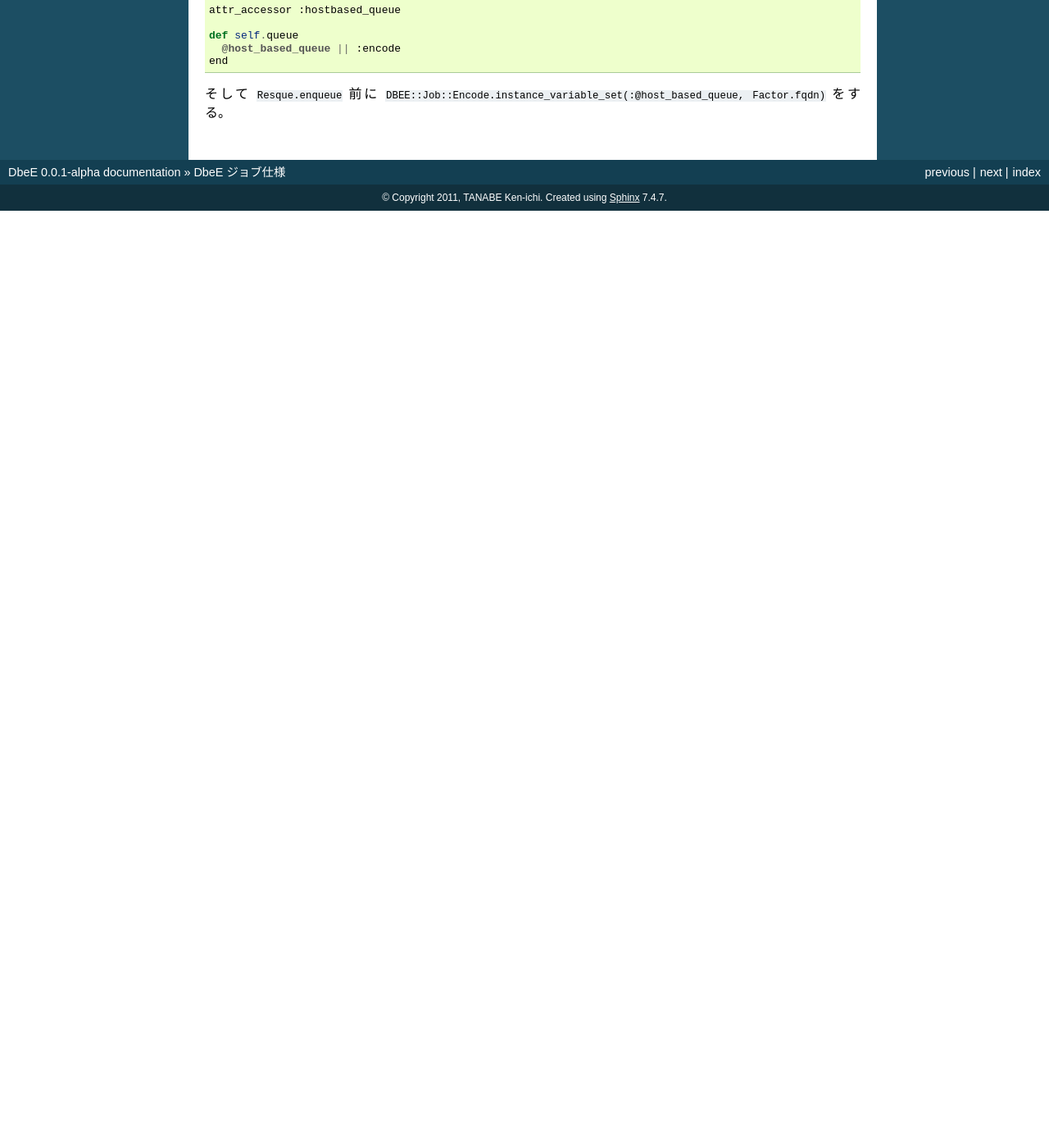
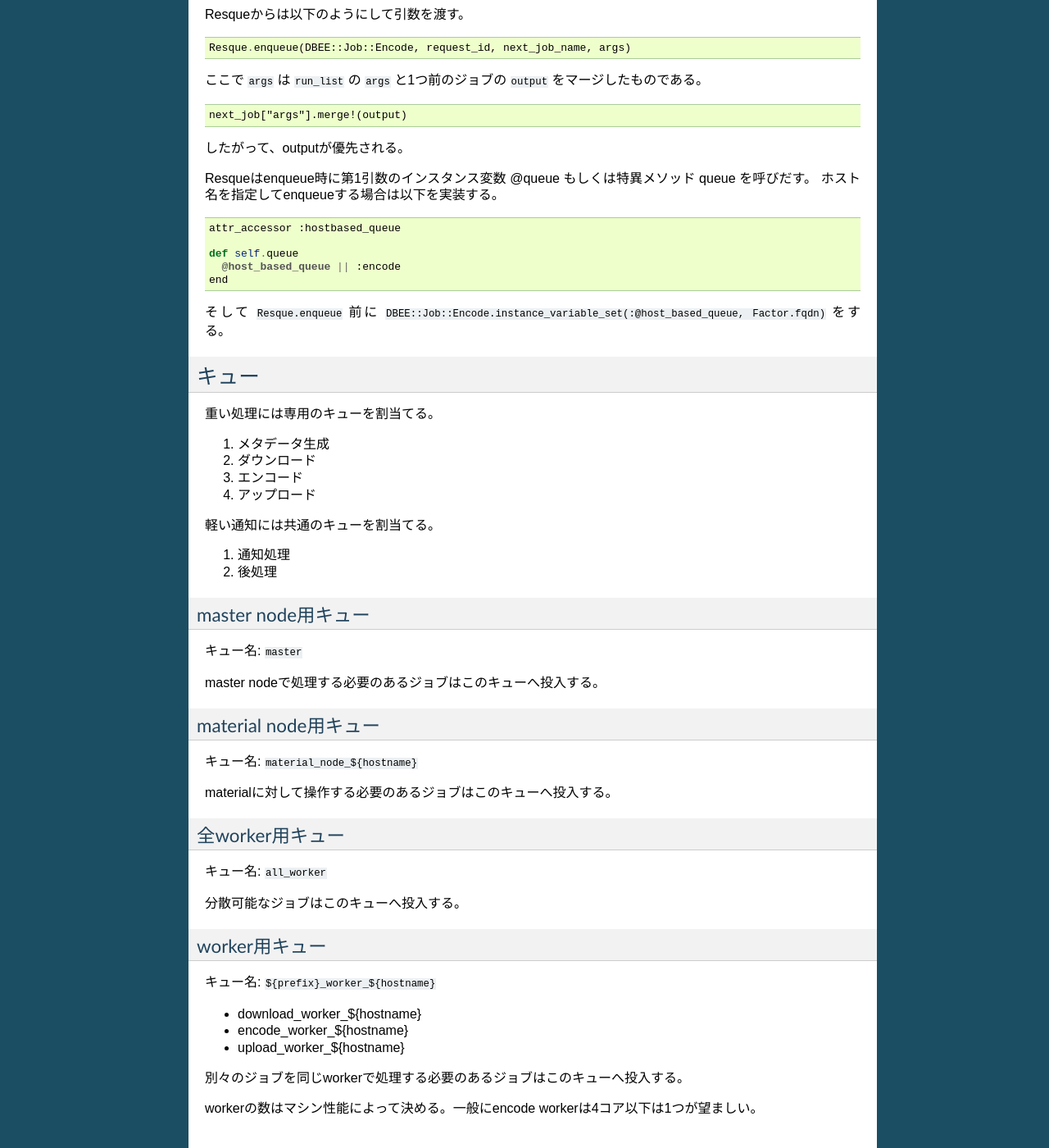
Before and after one commit to nabeken/dbee, a Sphinx documentation site: the page built from docs/job.rst, in a window 1280 px wide and 1400 px high, scrolled down 2542 px. Shown: the whole window at 82% size. Built offline with Sphinx 7.4.7, drawn with Linux system fonts in a browser that asks for light colours; before the commit the page ends 2799 px from its top, so only the background shows below that; some of the changed text lies outside the part shown.

Commit message:
Add queue name documentation

```diff
--- a/docs/index.rst
+++ b/docs/index.rst
@@ -16,7 +16,8 @@
 ==========
 
 master node (1つ)
-    Redisが動作しているノード。エンコード後の後処理を担当するノード。
+    Redisが動作しているノード。
+    ``material_node`` のうちの1つが担当。
 
 material node (複数)
     素材を保持しているノード
--- a/docs/job.rst
+++ b/docs/job.rst
@@ -65,6 +65,9 @@
 
 - DBEE::Job::GenerateMetadata (このジョブは通常、Request API側で自動的に挿入される)
 
+  キュー初期値
+    material_node_${hostname}
+
   引数
     なし
 
@@ -72,6 +75,9 @@
     なし (JSONをファイルへ出力するだけ)
 
 - DBEE::Job::Download (今のところhttpのみ)
+
+  キュー初期値
+    all_worker
 
   引数
     認証情報とダウンロード先のベースURL
@@ -81,6 +87,9 @@
 
 - DBEE::Job::Encode (今のところffmpegのみ)
 
+  キュー初期値
+    all_worker
+
   引数
     ffmpeg用の設定、素材の保存先
 
@@ -89,23 +98,27 @@
 
 - DBEE::Job::Upload (今のところS3クローンのみ)
 
+  キュー初期値
+    all_worker
+
   引数
     認証情報とアップロード先、成果物の保存先
 
   出力
     成果物のアップロード先 => output["url"]
 
-- DBEE::Job::Publish (今のところ特になにもしない)
+- DBEE::Job::Notification     (今のところメールを送るのみ)
 
-  引数
-    何もしない、成果物のアップロード先
-
-- DBEE::Job::Notification     (今のところメールを送るのみ)
+  キュー初期値
+    master
 
   引数
     メールサーバ情報、メールアドレス、成果物のアップロード先
 
 - DBEE::Job::PostProcess      (今のところ何もしない)
+
+  キュー初期値
+    material_node_${hostname}
 
   引数
     何もしない
@@ -139,3 +152,52 @@
     end
 
 そして ``Resque.enqueue`` 前に ``DBEE::Job::Encode.instance_variable_set(:@host_based_queue, Factor.fqdn)`` をする。
+
+キュー
+======
+
+重い処理には専用のキューを割当てる。
+
+1. メタデータ生成
+2. ダウンロード
+3. エンコード
+4. アップロード
+
+軽い通知には共通のキューを割当てる。
+
+1. 通知処理
+2. 後処理
+
+master node用キュー
+-------------------
+
+キュー名: ``master``
+
+master nodeで処理する必要のあるジョブはこのキューへ投入する。
+
+material node用キュー
+---------------------
+
+キュー名: ``material_node_${hostname}``
+
+materialに対して操作する必要のあるジョブはこのキューへ投入する。
+
+全worker用キュー
+----------------
+
+キュー名: ``all_worker``
+
+分散可能なジョブはこのキューへ投入する。
+
+worker用キュー
+--------------
+
+キュー名: ``${prefix}_worker_${hostname}``
+
+- download_worker_${hostname}
+- encode_worker_${hostname}
+- upload_worker_${hostname}
+
+別々のジョブを同じworkerで処理する必要のあるジョブはこのキューへ投入する。
+
+workerの数はマシン性能によって決める。一般にencode workerは4コア以下は1つが望ましい。
```
